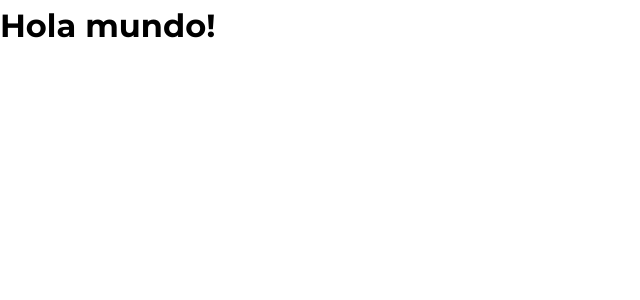
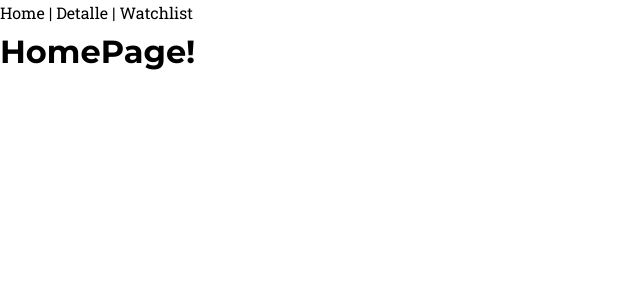
Before and after one commit to gaitanmatias/CryptoRadarApp, a React (Vite) app: page / in a window 1280 px wide. Shown: the top 300 px of the page, without its empty margins (0-640 px from the left). Built offline with nearby package versions, Linux system fonts and the light colour scheme.

Commit message:
chore: configura estilos base y estructura inicial de navegación
- Crea las páginas HomePage, DetailPage y WatchlistPage para testeo de rutas.
- Crea el componente NavBar.
- Implementa navegación básica con React-Router.
- Renombra el archivo router.jsx a ReactRouter.jsx por claridad.

```diff
--- a/src/App.jsx
+++ b/src/App.jsx
@@ -1,12 +1,10 @@
 import React from 'react'
-
+import AppRoutes from './ReactRouter'
 
 function App() {
 
   return (
-    <div>
-      <h1>Hola mundo!</h1>
-    </div>
+    <AppRoutes />
   )
 }
 
--- /dev/null
+++ b/src/ReactRouter.jsx
@@ -0,0 +1,19 @@
+import { Routes, Route } from 'react-router-dom'
+import Layout from './layouts/Layout'
+import HomePage from './pages/HomePage'
+import DetailPage from './pages/DetailPage'
+import WatchListPage from './pages/WatchlistPage'
+
+function AppRoutes() {
+  return (
+    <Routes>
+      <Route path="/" element={<Layout />}>
+        <Route index element={<HomePage />} />
+        <Route path="crypto/:id" element={<DetailPage />} />
+        <Route path="watchlist" element={<WatchListPage />} />
+      </Route>
+    </Routes>
+  );
+}
+
+export default AppRoutes;
--- /dev/null
+++ b/src/components/NavbarComponent/NavbarComponent.jsx
@@ -0,0 +1,11 @@
+import { Link } from 'react-router-dom'
+
+export default function NavBarComponent() {
+  return (
+    <nav>
+      <Link to="/">Home</Link> |{' '}
+      <Link to="/crypto/bitcoin">Detalle</Link> |{' '}
+      <Link to="/watchlist">Watchlist</Link>
+    </nav>
+  );
+}
--- /dev/null
+++ b/src/layouts/Layout.jsx
@@ -0,0 +1,18 @@
+import React from 'react'
+import { Outlet } from 'react-router-dom'
+import NavBarComponent from '../components/NavBarComponent/NavBarComponent'
+
+
+function Layout() {
+  return (
+    <div>
+      <NavBarComponent />
+      <main>
+        <Outlet />
+
+      </main>
+    </div>
+  )
+}
+
+export default Layout
--- a/src/main.jsx
+++ b/src/main.jsx
@@ -1,8 +1,11 @@
 import React from 'react'
-import { createRoot } from 'react-dom/client'
-import App from './App.jsx'
+import ReactDOM from 'react-dom/client'
+import App from './App'
+import { BrowserRouter } from 'react-router-dom'
 import './styles/base.css'
 
-createRoot(document.getElementById('root')).render(
-  <App />
-)
+ReactDOM.createRoot(document.getElementById('root')).render(
+  <BrowserRouter>
+    <App />
+  </BrowserRouter>
+);
--- /dev/null
+++ b/src/pages/DetailPage.jsx
@@ -0,0 +1,11 @@
+import React from 'react'
+
+function DetailPage() {
+  return (
+    <div>
+      <h1>Detail Page!</h1>
+    </div>
+  )
+}
+
+export default DetailPage
--- /dev/null
+++ b/src/pages/HomePage.jsx
@@ -0,0 +1,11 @@
+import React from 'react'
+
+function HomePage() {
+  return (
+    <div>
+      <h1>HomePage!</h1>
+    </div>
+  )
+}
+
+export default HomePage
--- /dev/null
+++ b/src/pages/WatchlistPage.jsx
@@ -0,0 +1,11 @@
+import React from 'react'
+
+function WatchlistPage() {
+  return (
+    <div>
+      <h1>WatchlistPage!</h1>
+    </div>
+  )
+}
+
+export default WatchlistPage
```
Also changed, not shown: src/router.jsx (deleted).
